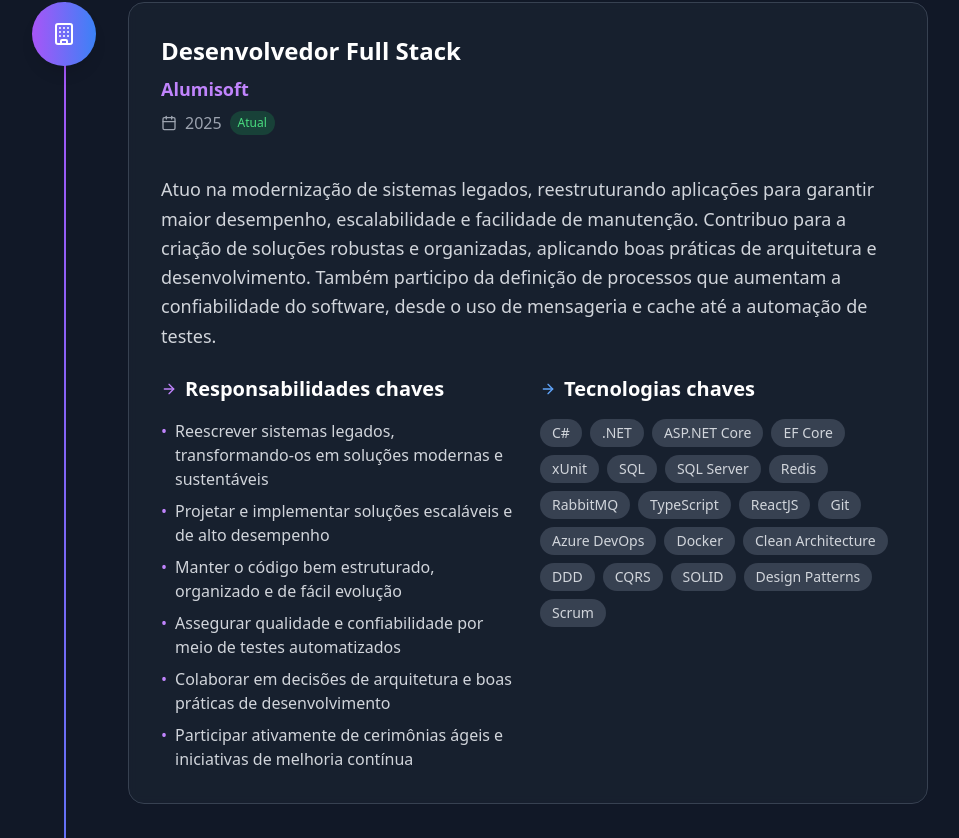
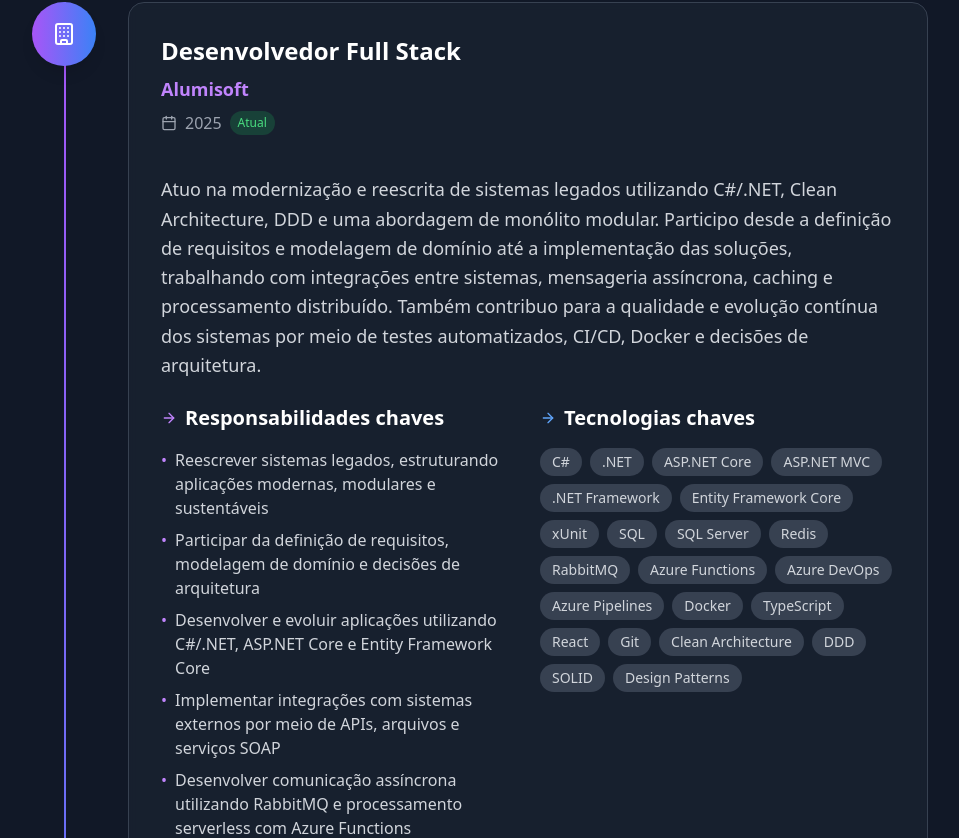
Before and after one commit to murilonicemento/my-portfolio, a React (Vite) app: page / in a window 1280 px wide. Shown: the part 3382-4220 px from the top of the page, without its empty margins (160-1119 px from the left). Built offline with nearby package versions, Linux system fonts and the light colour scheme; no server answers.

Commit message:
chore: atualizacao de info das secoes de experiencia e projetos

```diff
--- a/src/components/Experience.tsx
+++ b/src/components/Experience.tsx
@@ -16,43 +16,47 @@ const Experience: React.FC = () => {
       type: "current",
       icon: Building,
       description:
-        "Atuo na modernização de sistemas legados, reestruturando aplicações para garantir maior desempenho, escalabilidade e facilidade de manutenção. Contribuo para a criação de soluções robustas e organizadas, aplicando boas práticas de arquitetura e desenvolvimento. Também participo da definição de processos que aumentam a confiabilidade do software, desde o uso de mensageria e cache até a automação de testes.",
+        "Atuo na modernização e reescrita de sistemas legados utilizando C#/.NET, Clean Architecture, DDD e uma abordagem de monólito modular. Participo desde a definição de requisitos e modelagem de domínio até a implementação das soluções, trabalhando com integrações entre sistemas, mensageria assíncrona, caching e processamento distribuído. Também contribuo para a qualidade e evolução contínua dos sistemas por meio de testes automatizados, CI/CD, Docker e decisões de arquitetura.",
       responsibilities: [
-        "Reescrever sistemas legados, transformando-os em soluções modernas e sustentáveis",
-        "Projetar e implementar soluções escaláveis e de alto desempenho",
-        "Manter o código bem estruturado, organizado e de fácil evolução",
-        "Assegurar qualidade e confiabilidade por meio de testes automatizados",
-        "Colaborar em decisões de arquitetura e boas práticas de desenvolvimento",
-        "Participar ativamente de cerimônias ágeis e iniciativas de melhoria contínua",
+        "Reescrever sistemas legados, estruturando aplicações modernas, modulares e sustentáveis",
+        "Participar da definição de requisitos, modelagem de domínio e decisões de arquitetura",
+        "Desenvolver e evoluir aplicações utilizando C#/.NET, ASP.NET Core e Entity Framework Core",
+        "Implementar integrações com sistemas externos por meio de APIs, arquivos e serviços SOAP",
+        "Desenvolver comunicação assíncrona utilizando RabbitMQ e processamento serverless com Azure Functions",
+        "Otimizar acesso a dados utilizando tuning de consultas e caching com Redis",
+        "Implementar testes automatizados e práticas de CI/CD utilizando xUnit e Azure Pipelines",
+        "Utilizar Docker para padronização e isolamento dos ambientes de desenvolvimento",
       ],
       technologies: [
         "C#",
         ".NET",
         "ASP.NET Core",
-        "EF Core",
+        "ASP.NET MVC",
+        ".NET Framework",
+        "Entity Framework Core",
         "xUnit",
         "SQL",
         "SQL Server",
         "Redis",
         "RabbitMQ",
+        "Azure Functions",
+        "Azure DevOps",
+        "Azure Pipelines",
+        "Docker",
         "TypeScript",
-        "ReactJS",
+        "React",
         "Git",
-        "Azure DevOps",
-        "Docker",
         "Clean Architecture",
         "DDD",
-        "CQRS",
         "SOLID",
         "Design Patterns",
-        "Scrum",
       ],
       gradient: "from-purple-500 to-blue-500",
     },
     {
       title: "Desenvolvedor Full Stack",
       company: "Teknisa",
-      period: "2025",
+      period: "2024 - 2025",
       type: "past",
       icon: Building,
       description:
@@ -84,7 +88,7 @@ const Experience: React.FC = () => {
     {
       title: "Estagiário - Desenvolvedor Full Stack",
       company: "Teknisa",
-      period: "2023",
+      period: "2023 - 2024",
       type: "past",
       icon: GraduationCap,
       description:
--- a/src/components/Projects.tsx
+++ b/src/components/Projects.tsx
@@ -1,25 +1,27 @@
 import React from "react";
-import { ExternalLink, Github, ShoppingCart, Search } from "lucide-react";
+import { ExternalLink, Github, Search, Radar } from "lucide-react";
 
 const Projects: React.FC = () => {
   const projects = [
     {
-      title: "Plataforma de Microserviços para E-Commerce",
+      title: "Sentinel",
       description:
-        "Uma solução escalável de e-commerce construída com arquitetura de microserviços, com serviços distribuídos para gerenciamento de estoque, pagamentos, usuários e processamento de pedidos.",
-      icon: ShoppingCart,
+        "Plataforma distribuída para detecção, análise e alerta de eventos naturais (chuvas extremas, enchentes, deslizamentos, incêndios, sismos), com arquitetura baseada em microsserviços, CQRS, DDD e Clean Architecture.",
+      icon: Radar,
       technologies: [
         "C#",
         "ASP.NET Core",
         "PostgreSQL",
-        "MySQL",
+        "MinIO",
         "MongoDB",
         "Redis",
-        "RabbitMQ",
+        "Kafka",
+        "Grafana",
+        "Loki",
+        "Elasticsearch",
+        "xUnit",
         "Docker",
         "Kubernetes",
-        "Azure",
-        "Azure DevOps",
         "Microserviços",
       ],
       features: [
@@ -27,10 +29,10 @@ const Projects: React.FC = () => {
         "Comunicação orientada a eventos entre serviços",
         "Cache distribuído e gerenciamento de sessões",
         "API Gateway com autenticação e autorização",
-        "Testes automatizados e pipeline de CI/CD",
+        "Testes automatizados",
       ],
       gradient: "from-purple-500 to-pink-500",
-      codeUrl: "https://github.com/murilonicemento/microservices",
+      codeUrl: "https://github.com/murilonicemento/sentinel",
       liveDemoUrl: "",
     },
     {
```
